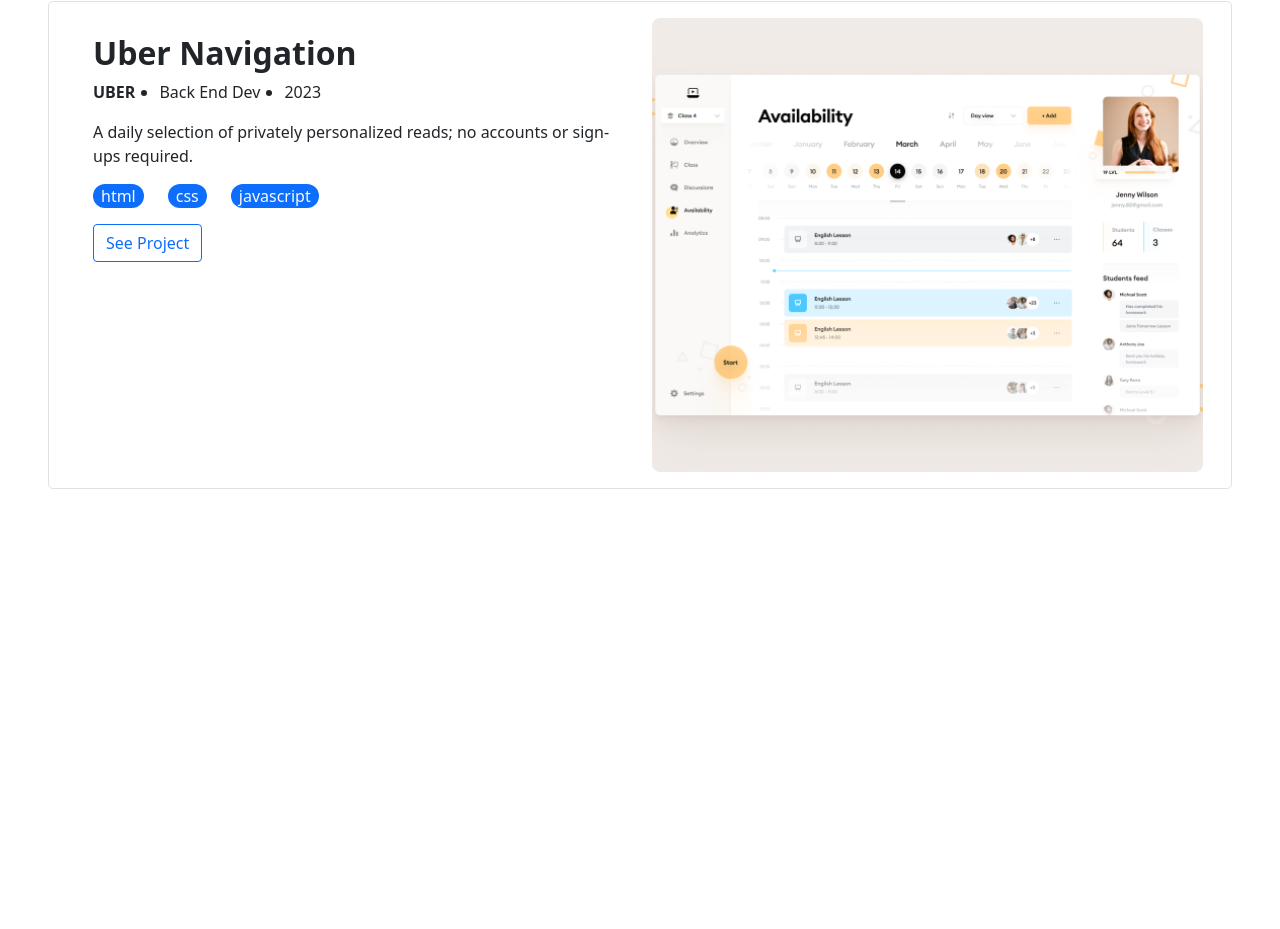
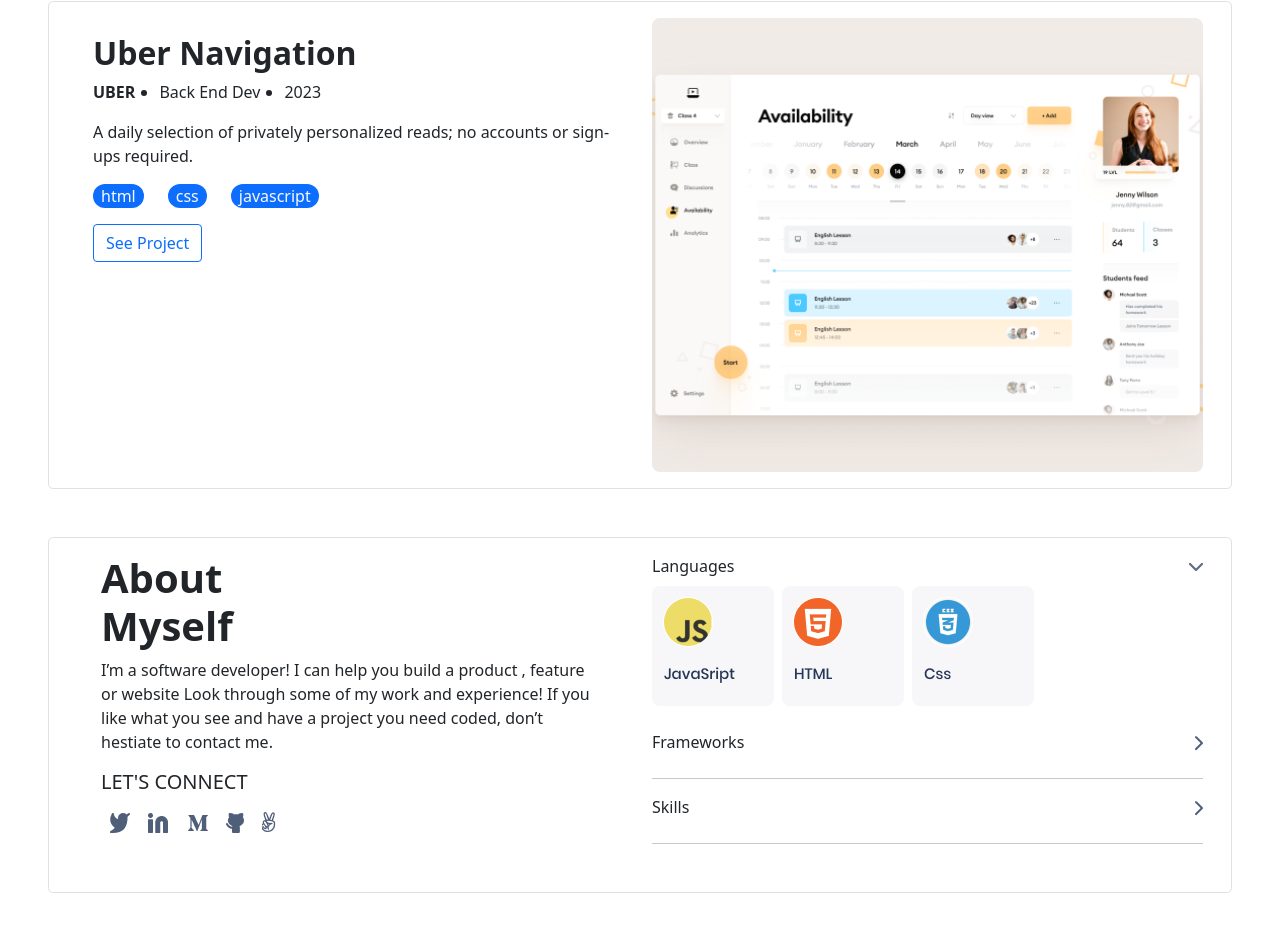
Before and after one commit to muhammedb8826/Bootstrap-portfolio, a plain HTML site: page index.html in a window 1280 px wide. Shown: the part 1952-2881 px from the top of the page. Before the commit the page ends 2489 px from the top, so only its background shows below. Drawn offline with nearby package versions, Linux system fonts and the light colour scheme.

Commit message:
Add About Section
Added-
-About section

```diff
--- a/index.html
+++ b/index.html
@@ -192,6 +192,66 @@
       </div>
     </section>
 
+    <section class="row border border-1 rounded-3 p-3 m-5">
+        <div class="col-sm-6">
+          <div class="card border border-0">
+            <section class="container">
+                <h1 class="h1 fw-bold">
+                  About <br />
+                  Myself
+                </h1>
+                <p class="primary fs-6 fw-normal">
+                  I’m a software developer! I can help you build a product , feature or
+                  website Look through some of my work and experience! If you like what
+                  you see and have a project you need coded, don’t hestiate to contact me.
+                </p>
+                <h2 class="h5">LET'S CONNECT</h2>
+
+                <ul class="d-flex list-inline">
+                  <li class="p-2">
+                    <a href="#"><img src="./Images/icons/Twitter-icon.png" /></a>
+                  </li>
+                  <li class="p-2">
+                    <a href="#"><img src="./Images/icons/Linkedin-icon.png" /></a>
+                  </li>
+                  <li class="p-2">
+                    <a href="#"><img src="./Images/icons/Letter-M.png" /></a>
+                  </li>
+                  <li class="p-2">
+                    <a href="#"><img src="./Images/icons/Github-Kitty.png" /></a>
+                  </li>
+                  <li class="p-2">
+                    <a href="#"><img src="./Images/icons/Finger-icon.png" /></a>
+                  </li>
+                </ul>
+              </section>
+          </div>
+        </div>
+        <div class="col-sm-6">
+          <div class="card border border-0">
+            <ul class="list-inline">
+                <li class="d-flex pb-2">Languages
+                    <span class="ms-auto"><img src="./Images/chevron-down.png"></span>
+                </li>
+
+                <li class="pb-4">
+                    <ul class="d-flex list-inline gap-2">
+                        <li><img src="./Images/Frame 99.png"></li>
+                        <li><img src="./Images/Frame 100.png"></li>
+                        <li><img src="./Images/Frame 101.png"></li>
+                    </ul>
+                </li>
+                <li class="d-flex pb-2">Frameworks
+                    <span class="ms-auto"><img src="./Images/chevron-right.png"></span>
+                </li><hr />
+                <li class="d-flex pb-2">Skills
+                    <span class="ms-auto"><img src="./Images/chevron-right.png"></span>
+                </li><hr />
+            </ul>
+          </div>
+        </div>
+      </section>
+
     <script
       src="https://cdn.jsdelivr.net/npm/bootstrap@5.0.2/dist/js/bootstrap.bundle.min.js"
       integrity="sha384-MrcW6ZMFYlzcLA8Nl+NtUVF0sA7MsXsP1UyJoMp4YLEuNSfAP+JcXn/tWtIaxVXM"
```
Also changed, not shown: Images/chevron-down.png (added), Images/chevron-right.png (added).
